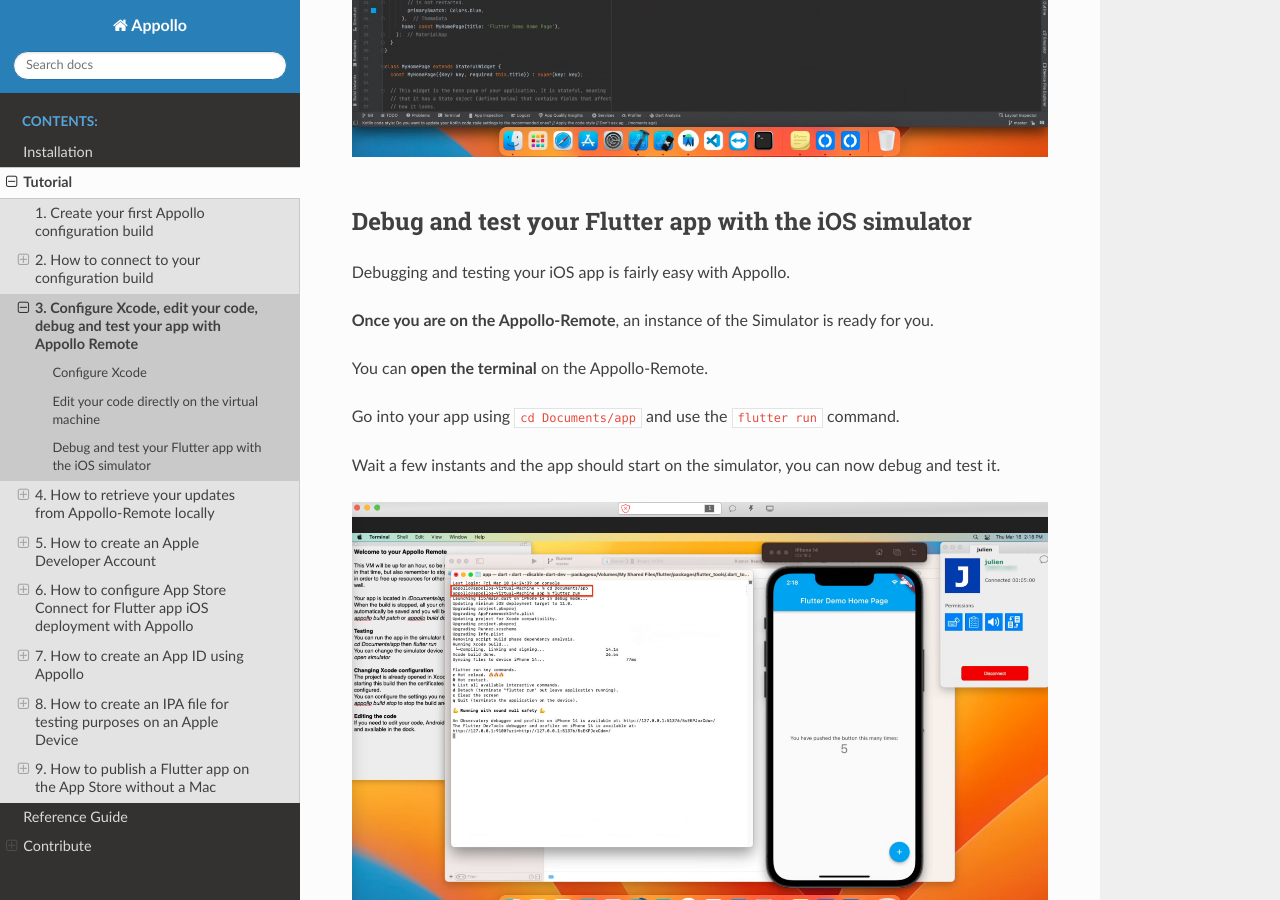
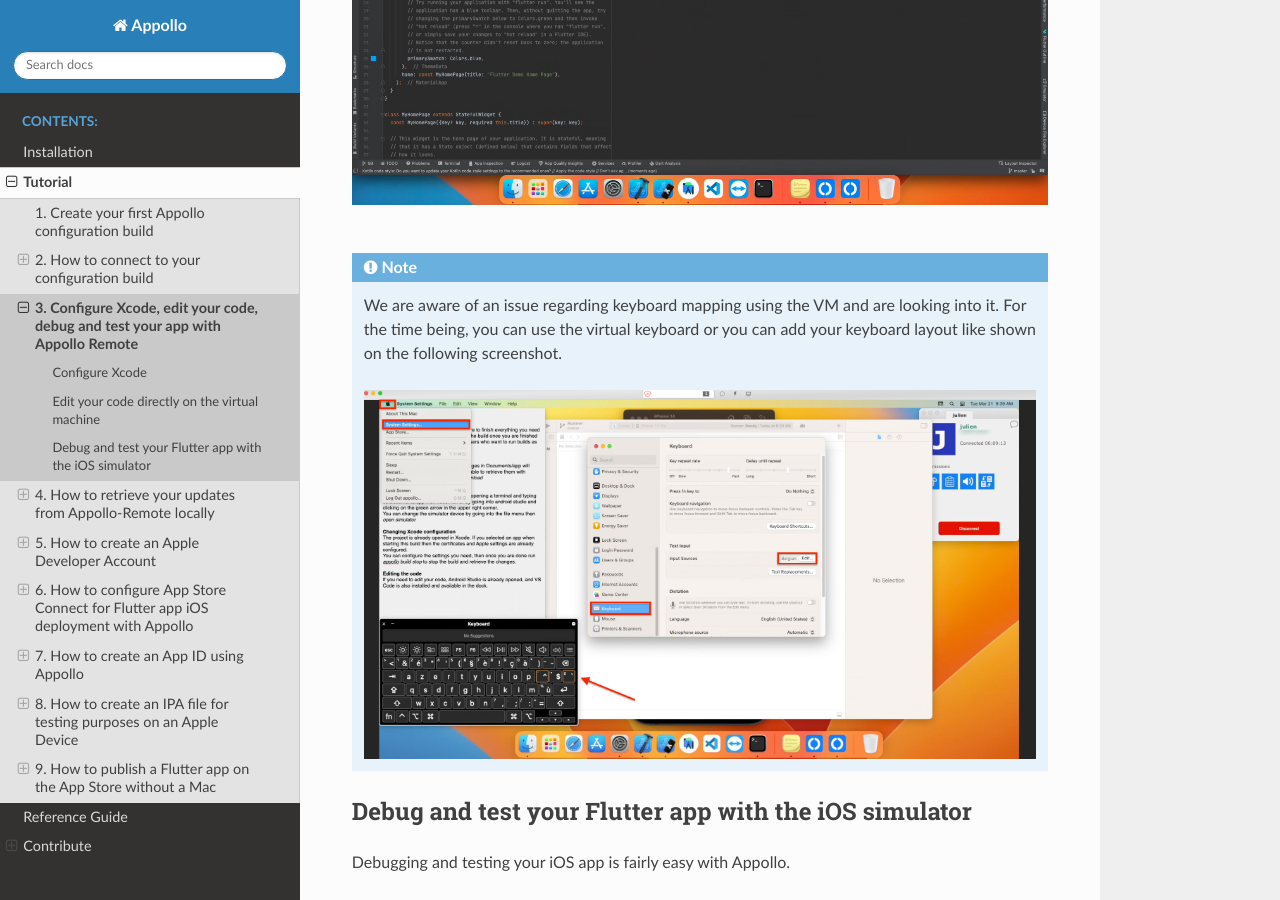
Before and after one commit to Odevio/Odevio-CLI, a Sphinx documentation site: the page built from docs/tutorial/3_configure_Xcode_edit_code_debut_and_test.txt, in a window 1280 px wide and 900 px high, scrolled down 1077 px. Built offline with Sphinx 7.4.7 and the Read the Docs theme 2.0.0, drawn with Linux system fonts in a browser that asks for light colours.

Commit message:
Add keyboard doc issue

```diff
--- a/docs/tutorial/3_configure_Xcode_edit_code_debut_and_test.txt
+++ b/docs/tutorial/3_configure_Xcode_edit_code_debut_and_test.txt
@@ -11,6 +11,7 @@
   :alt: Appollo RustDesk desktop
   :align: center
 
+|
 
 Edit your code directly on the virtual machine
 ----------------------------------------------
@@ -22,6 +23,13 @@
   :align: center
 
 |
+
+.. note::
+  We are aware of an issue regarding keyboard mapping using the VM and are looking into it. For the time being, you can use the virtual keyboard or you can add your keyboard layout like shown on the following screenshot.
+
+  .. image:: /img/rustdesk-keyboard.jpg
+    :alt: Appollo RustDesk Keyboard
+    :align: center
 
 Debug and test your Flutter app with the iOS simulator
 ------------------------------------------------------
```
Also changed, not shown: docs/img/rustdesk-keyboard.jpg (added).
